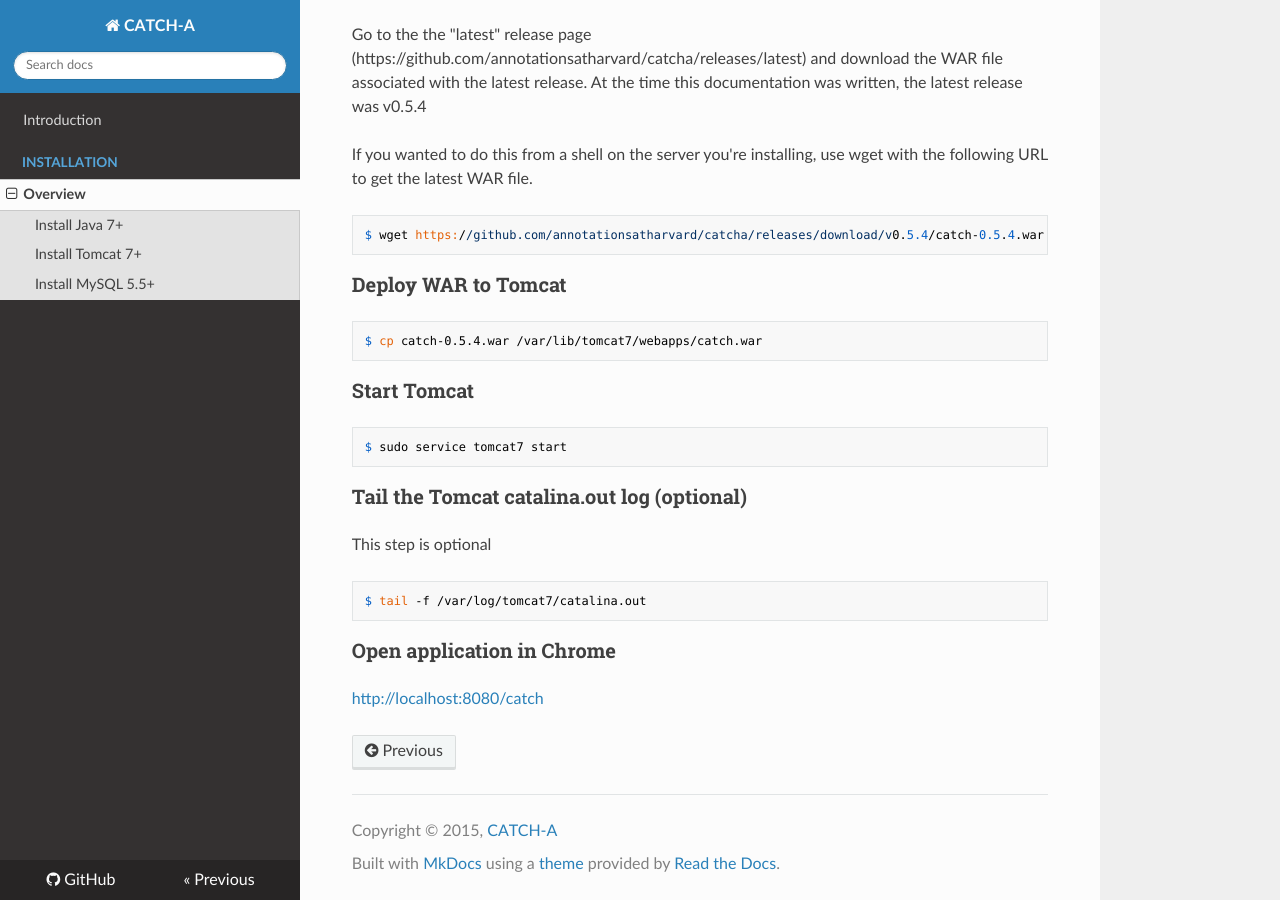
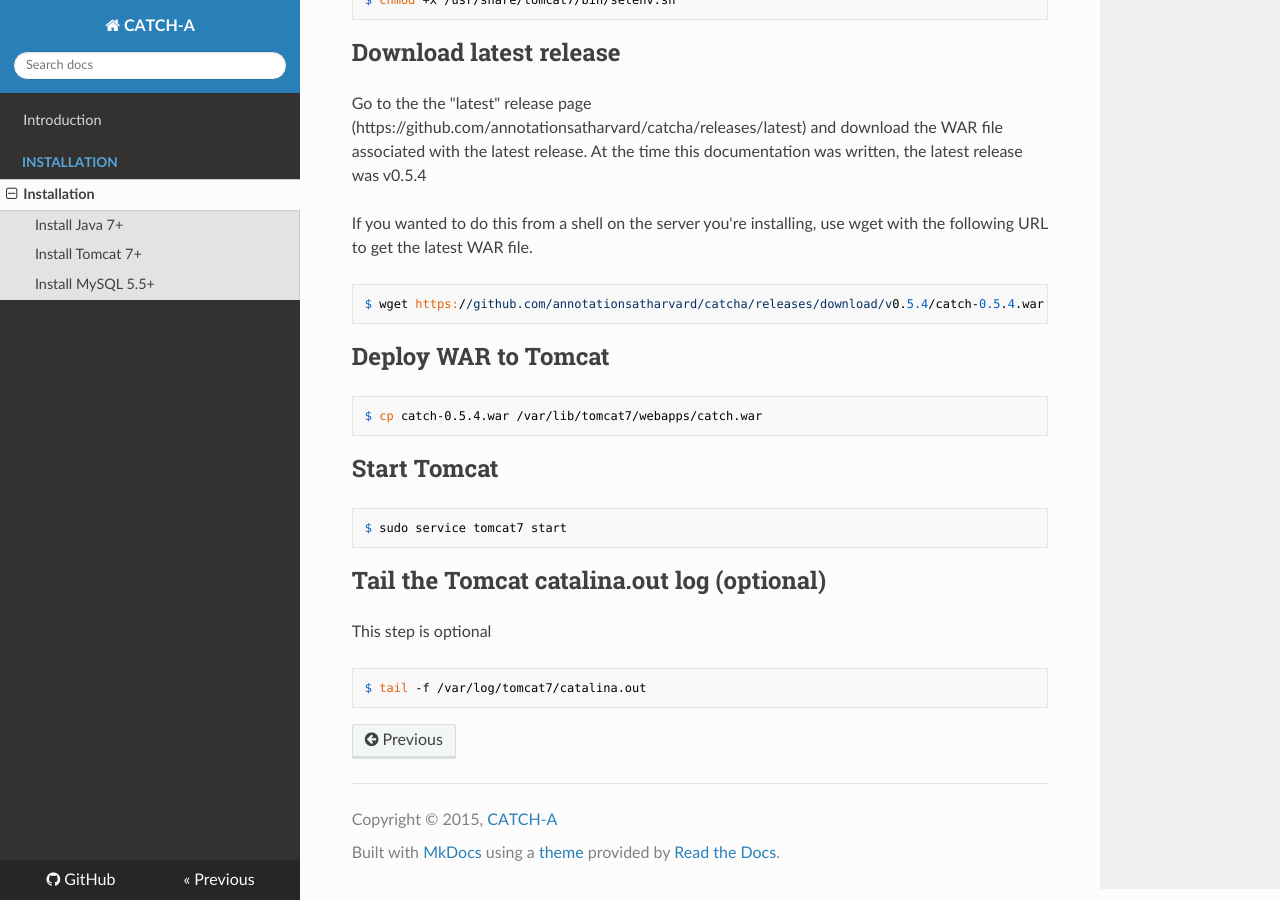
Before and after one commit to annotationsatharvard/catcha, an MkDocs documentation site: the page built from docs/installation/index.md, in a window 1280 px wide and 900 px high, scrolled down 2220 px. Built offline with MkDocs 1.6.1, drawn with Linux system fonts in a browser that asks for light colours; nearby versions of some CDN libraries; old or Windows-style settings are respelled for this version of MkDocs.

Commit message:
modified installation instructions

````diff
--- a/docs/installation/index.md
+++ b/docs/installation/index.md
@@ -4,36 +4,36 @@
 * You have SSH'd onto the server to which you intend to deploy CATCH API.
 * You are familiar with Ubuntu, Java, MySQL, and Tomcat.
 
-## Dependencies
+# Dependencies
 
-###  Install Java 7+
+##  Install Java 7+
 ```
 $ sudo apt-get install openjdk-7-jre
 ```
-### Install Tomcat 7+
+## Install Tomcat 7+
 ```
 $ sudo apt-get install tomcat7
 $ sudo apt-get install tomcat7-admin
 ```
-### Install MySQL 5.5+
+## Install MySQL 5.5+
 ```
 $ sudo apt-get install mysql-server
 ```
-## Database
+# Database
 
-### Create database
+## Create database
 ```
 $ mysql -u root -p -e 'create database catch default charset utf8;'
 ```
 
-### Grant permissions to database user
+## Grant permissions to database user
 ```
 mysql -u root -p -e 'grant all on catch.* to 'catch'@'localhost' identified by "password";'
 ```
 NOTE: For security reasons, you should probably consider using a different password.  The username and password properties should be configured using the `dataSource.username` and `dataSource.password` configuration properties in `catch-config.properties`.
 
 
-### Configure application
+## Configure application
 Create a config file (catch-config.properties) to store runtime configuration properties.
 ```
 $ mkdir /usr/share/tomcat7/.grails
@@ -63,13 +63,13 @@
 ```
 NOTE: Documentation for each available configuration will be provided soon.
 
-## Deployment
+# Deployment
 
-### Stop tomcat7 server
+## Stop tomcat7 server
 ```
 $ sudo service tomcat7 stop
 ```
-### Configure Tomcat
+## Configure Tomcat
 You will likely encounter OutOfMemoryErrors with Tomcat's default memory settings.  Therefore, we usually add a file (`/usr/share/tomcat7/bin/setenv.sh`) that is invoked by the Tomcat startup script and is used to control the amount of memory allocated to your instance of Tomcat. A very basic `setenv.sh` will look like this:
 ```
 export CATALINA_OPTS="-Xms512m -Xmx512m -XX:MaxPermSize=256m"
@@ -81,7 +81,7 @@
 $ chmod +x /usr/share/tomcat7/bin/setenv.sh
 ```
 
-### Download latest release
+## Download latest release
 Go to the the "latest" release page (https://github.com/annotationsatharvard/catcha/releases/latest) and download the WAR file associated with the latest release. At the time this documentation was written, the latest release was v0.5.4
 
 If you wanted to do this from a shell on the server you're installing, use wget with the following URL to get the latest WAR file.
@@ -89,21 +89,18 @@
 $ wget https://github.com/annotationsatharvard/catcha/releases/download/v0.5.4/catch-0.5.4.war
 ```
 
-### Deploy WAR to Tomcat
+## Deploy WAR to Tomcat
 ```
 $ cp catch-0.5.4.war /var/lib/tomcat7/webapps/catch.war
 ```
 
-### Start Tomcat
+## Start Tomcat
 ```
 $ sudo service tomcat7 start
 ```
 
-### Tail the Tomcat catalina.out log (optional)
+## Tail the Tomcat catalina.out log (optional)
 This step is optional
 ```
 $ tail -f /var/log/tomcat7/catalina.out
 ```
-
-### Open application in Chrome
-[http://localhost:8080/catch](http://localhost:8080/catch)
--- a/mkdocs.yml
+++ b/mkdocs.yml
@@ -19,7 +19,7 @@
 
 
 # Installation Guide
-- ['installation/index.md', 'Installation',  'Overview']
+- ['installation/index.md', 'Installation',  'Installation']
 #- ['installation/ubuntu.md', 'Installation', 'Ubuntu']
 #- ['installation/mac.md', 'Installation', 'Mac OS X']
 #- ['installation/windows.md', 'Installation', 'Windows']
````
